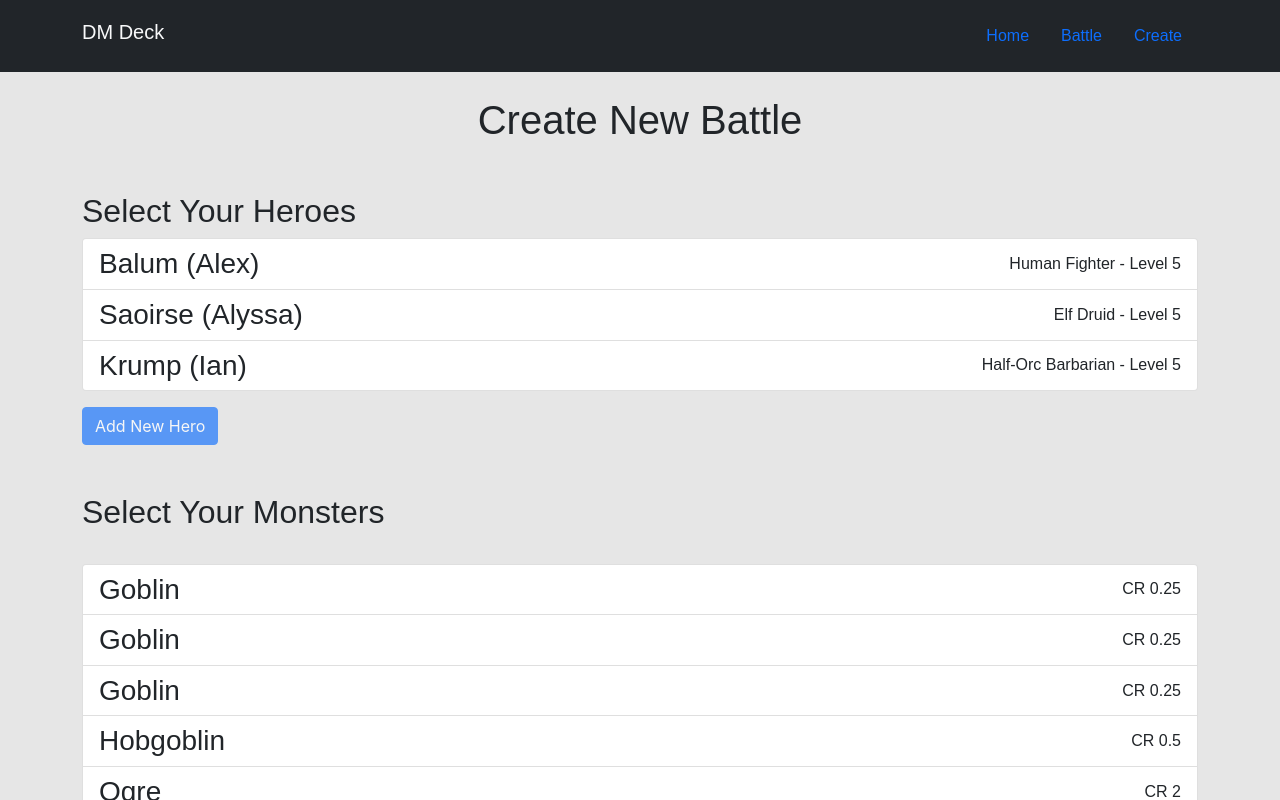
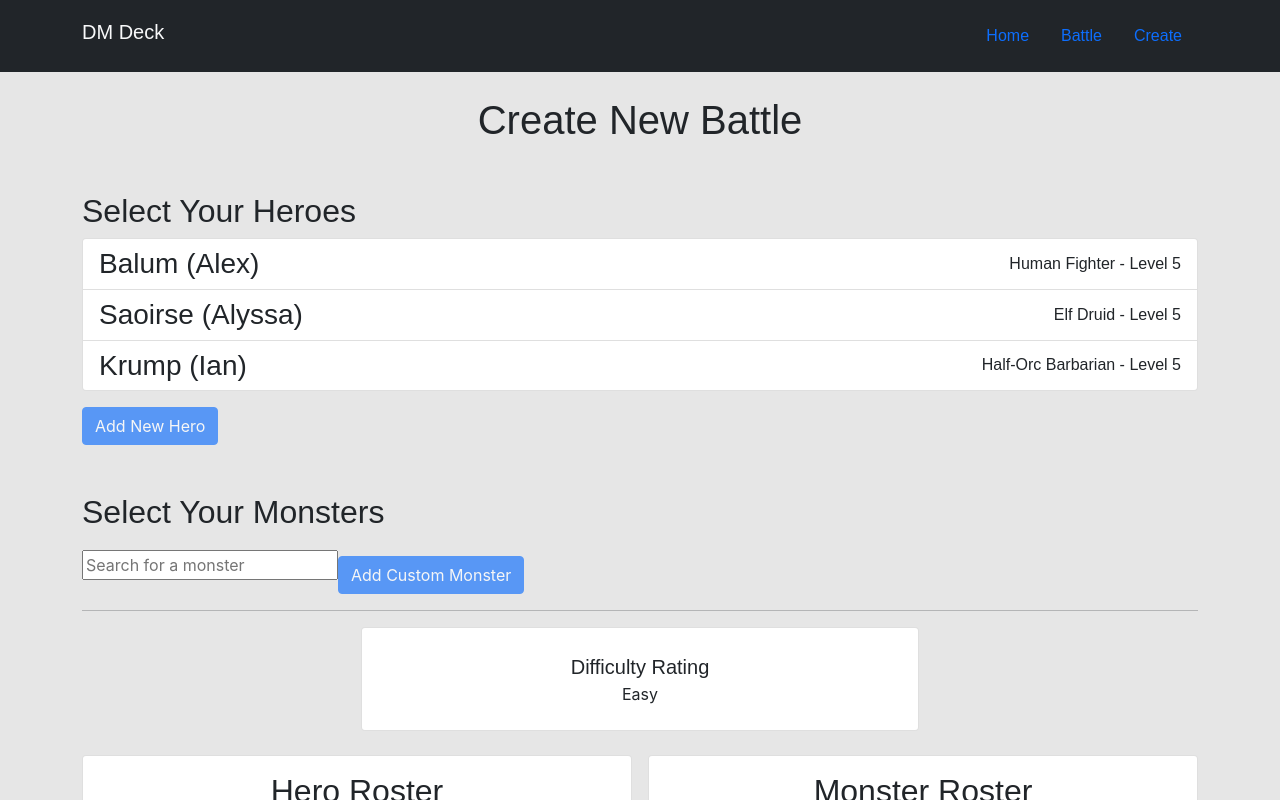
Before and after one commit to awidener3/dm-deck, a React (Create React App) app in the folder client/: page /dm-deck/create-battle in a window 1280 px wide. Built offline with nearby package versions, Linux system fonts and the light colour scheme; a web font is replaced by a local one.

Commit message:
Started working on API calls to Open5e to implement into battles

```diff
--- a/client/package.json
+++ b/client/package.json
@@ -8,6 +8,7 @@
 		"@testing-library/jest-dom": "^5.16.2",
 		"@testing-library/react": "^12.1.4",
 		"@testing-library/user-event": "^13.5.0",
+		"axios": "^0.26.1",
 		"bootstrap": "^5.1.3",
 		"react": "^17.0.2",
 		"react-bootstrap": "^2.2.2",
--- /dev/null
+++ b/client/src/api/open5e.js
@@ -0,0 +1,5 @@
+import axios from 'axios';
+
+export default axios.create({
+	baseURL: 'https://api.open5e.com',
+});
--- a/client/src/components/Monster/monsterData.js
+++ b/client/src/components/Monster/monsterData.js
@@ -442,7 +442,6 @@
 		speed: {
 			walking: 20,
 			flying: 40,
-			swimming: null,
 		},
 		ability_scores: {
 			strength: 6,
@@ -452,6 +451,8 @@
 			wisdom: 12,
 			charisma: 14,
 		},
+		saving_throw_bonus:
+			'(From Magic Resistance) The imp has advantage on saving throws against spells and other magical effects.',
 		skills: ['Deception +4', 'Insight +3', 'Persuasion +4', 'Stealth +5'],
 		damage_resistances: [
 			'cold',
--- a/client/src/components/MonstersModal/MonsterSelect/index.jsx
+++ b/client/src/components/MonstersModal/MonsterSelect/index.jsx
@@ -1,8 +1,6 @@
 import { Modal } from 'react-bootstrap';
 
 const MonsterSelect = ({ monsters, handleViewMonster }) => {
-	let inBattle = monsters;
-	console.log(inBattle);
 	return (
 		<div>
 			<Modal.Title className="text-center">Select a Monster</Modal.Title>
--- a/client/src/components/MonstersModal/SelectedMonster/index.jsx
+++ b/client/src/components/MonstersModal/SelectedMonster/index.jsx
@@ -9,8 +9,6 @@
 const SelectedMonster = ({
 	monster,
 	setSelectedMonster,
-	// monsterArray,
-	// setMonsterData,
 	sortedData,
 	setSortedData,
 	handleCloseMonstersModal,
@@ -18,14 +16,8 @@
 	const [startingHitpoints] = useState(monster.hitpoints);
 	const [modifier, setModifier] = useState(0);
 	const [condition, setCondition] = useState('');
-	const [monsterConditions, setMonsterConditions] = useState(
-		monster.conditions
-	);
+
 	const [savingThrowResult, setSavingThrowResult] = useState(0);
-
-	useEffect(() => {
-		setCondition(monster.conditions);
-	}, [monster.conditions]);
 
 	// Saving Throw
 	const changeModifier = (e) => {
@@ -73,27 +65,23 @@
 	};
 
 	const handleAddCondition = (e) => {
-		// const updatedArray = monsterArray.slice();
 		const updatedArray = sortedData.slice();
 		updatedArray.forEach((item) => {
 			if (item.name === monster.name) {
 				item.conditions.push(condition);
 			}
 		});
-		// setMonsterData([...updatedArray]);
 		setSortedData([...updatedArray]);
 	};
 
 	// Hitpoints
 	const handleChangeHitpoints = (e) => {
-		// const updatedArray = monsterArray.slice();
 		const updatedArray = sortedData.slice();
 		updatedArray.forEach((item) => {
 			if (item.name === monster.name) {
 				item.hitpoints = e.target.value;
 			}
 		});
-		// setMonsterData([...updatedArray]);
 		setSortedData([...updatedArray]);
 	};
 
@@ -105,8 +93,8 @@
 			<Modal.Body className="w-75 m-auto pt-0">
 				<Conditions
 					monster={monster}
-					conditions={monsterConditions}
-					setCondition={setMonsterConditions}
+					sortedData={sortedData}
+					setSortedData={setSortedData}
 				/>
 				<div>
 					<div
@@ -131,6 +119,11 @@
 					<div className="d-flex flex-column">
 						{/* SAVING THROWS */}
 						<h5>Roll Saving Throw</h5>
+						{monster.saving_throw_bonus ? (
+							<p className="saving-throw-bonus">
+								{monster.saving_throw_bonus}
+							</p>
+						) : null}
 						<div className="input-group mb-2">
 							<select
 								className="form-select"
--- a/client/src/components/MonstersModal/SelectedMonster/selectedMonster.scss
+++ b/client/src/components/MonstersModal/SelectedMonster/selectedMonster.scss
@@ -8,6 +8,13 @@
       color: #29901f;
     }
   }
+}
+
+.saving-throw-bonus {
+  margin: 0;
+  font-style: italic;
+  font-size: 0.8rem;
+  font-weight: 300;
 }
 
 .condition-container {
--- a/client/src/components/QuickView/quickView.scss
+++ b/client/src/components/QuickView/quickView.scss
@@ -37,10 +37,12 @@
 
 .condition-markers {
   height: 12px;
+  display: flex;
   .condition-marker {
     visibility: visible !important;
     width: 10px;
     height: 10px;
+    margin: 0px 2px;
     border-radius: 100%;
   }
   .invisible {
@@ -52,7 +54,7 @@
   .hexed {
     background-color: #e865db;
   }
-  .blinded {
+  .blind {
     color: #cbcbcb;
     background-color: #171717;
   }
--- /dev/null
+++ b/client/src/hooks/useFetchMonsters.js
@@ -0,0 +1,33 @@
+import { useState, useEffect } from 'react';
+import open5e from '../api/open5e';
+
+const useFetchMonsters = () => {
+	const [monsterData, setMonsterData] = useState({
+		slug: '',
+		results: [],
+	});
+
+	useEffect(() => {
+		if (monsterData.slug !== '') {
+			const timeoutId = setTimeout(() => {
+				const fetch = async () => {
+					try {
+						const res = await open5e.get(
+							`/monsters/?search=${monsterData.slug}`
+						);
+						console.log(res);
+						setMonsterData({ ...monsterData, results: res.data });
+					} catch (err) {
+						console.error(err);
+					}
+				};
+				fetch();
+			}, 1000);
+			return () => clearTimeout(timeoutId);
+		}
+	}, [monsterData.slug]);
+
+	return { monsterData, setMonsterData };
+};
+
+export default useFetchMonsters;
--- a/client/src/pages/CreateBattle.jsx
+++ b/client/src/pages/CreateBattle.jsx
@@ -3,8 +3,11 @@
 import heroes from '../components/Hero/heroData';
 import monsters from '../components/Monster/monsterData';
 
+import useFetchMonsters from '../hooks/useFetchMonsters';
+
 const CreateBattle = () => {
 	const [selectedHeroes, setSelectedHeroes] = useState([]);
+	const { monsterData, setMonsterData } = useFetchMonsters();
 	const [selectedMonsters, setSelectedMonsters] = useState([]);
 	const [difficultyRating, setDifficultyRating] = useState('Easy');
 
@@ -18,14 +21,14 @@
 		});
 	};
 
-	const handleMonsterSelect = (name) => {
-		console.log(name);
-		monsters.forEach((monster) => {
-			if (monster.name === name && !selectedMonsters.includes(monster))
-				setSelectedMonsters([...selectedMonsters, monster]);
-		});
-		console.log(selectedMonsters);
-	};
+	// const handleMonsterSelect = (name) => {
+	// 	console.log(name);
+	// 	monsters.forEach((monster) => {
+	// 		if (monster.name === name && !selectedMonsters.includes(monster))
+	// 			setSelectedMonsters([...selectedMonsters, monster]);
+	// 	});
+	// 	console.log(selectedMonsters);
+	// };
 
 	return (
 		<div className="container py-4">
@@ -58,21 +61,23 @@
 			</button>
 
 			<h2 className="mt-5">Select Your Monsters</h2>
-			<ul className="list-group pt-4">
-				{monsters.map((monster) => (
-					<li
-						key={monster.name}
-						className="list-group-item d-flex align-items-center justify-content-between"
-						onClick={() => handleMonsterSelect(monster.name)}
-					>
-						<h3 className="m-0">{monster.name} </h3>
+			<input
+				type="text"
+				placeholder="Search for a monster"
+				value={monsterData.slug}
+				onChange={(e) =>
+					setMonsterData({ ...monsterData, slug: e.target.value })
+				}
+			/>
 
-						<div>
-							<p className="m-0">CR {monster.challenge_rating}</p>
-						</div>
-					</li>
-				))}
-			</ul>
+			{monsterData.results.results &&
+			monsterData.results.results.length > 0 ? (
+				<ul>
+					{monsterData.results.results.map((item) => (
+						<li key={item.name}>{item.name}</li>
+					))}
+				</ul>
+			) : null}
 
 			<button className="btn btn-primary mt-3 disabled">
 				Add Custom Monster
```
Also changed, not shown: client/src/pages/Battle.jsx (+1 -8 lines), 1 other file (tests, documents, lock files or other folders).
